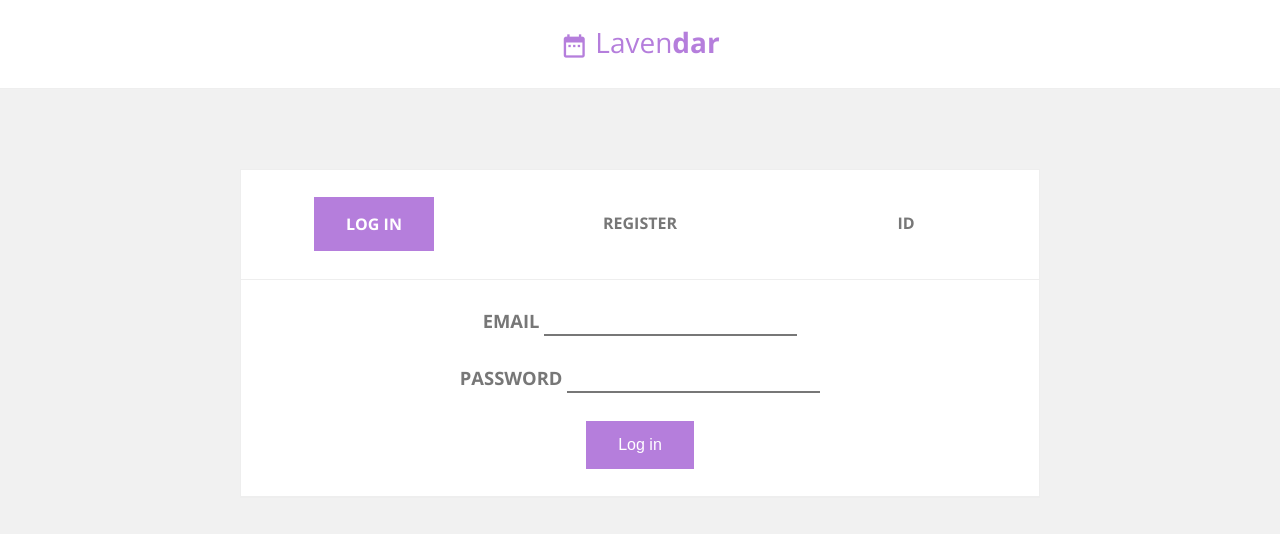
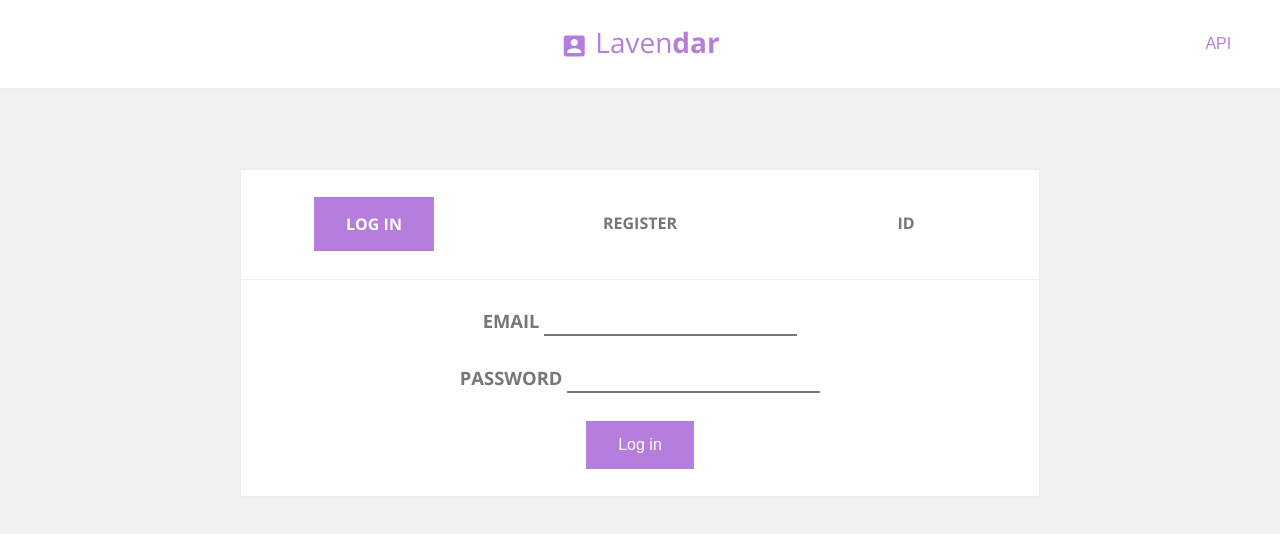
Before and after one commit to krismark930/Lavendar, a React (Create React App) app in the folder frontend/: page / in a window 1280 px wide. Shown: the top 534 px of the page. Built offline with nearby package versions, Linux system fonts and the light colour scheme.

Commit message:
routers off

```diff
--- a/frontend/package.json
+++ b/frontend/package.json
@@ -11,7 +11,6 @@
     "nanoid": "^3.1.23",
     "react": "^17.0.2",
     "react-dom": "^17.0.2",
-    "react-router-dom": "^5.2.0",
     "react-scripts": "4.0.3",
     "react-time-picker": "^4.3.0",
     "validator": "^13.6.0",
--- a/frontend/src/App.css
+++ b/frontend/src/App.css
@@ -138,7 +138,7 @@ main {
   transition: 0.15s ease-out;
 }
 
-.icon:hover {
+.icon-btn:hover {
   cursor: pointer;
 }
 
--- a/frontend/src/App.js
+++ b/frontend/src/App.js
@@ -1,11 +1,8 @@
 import React, { useState, useEffect } from "react";
-import { BrowserRouter as Router, Switch, Route } from "react-router-dom";
 import axios from "axios";
 
-import Calendar from "./components/Calendar";
-import Tasks from "./components/Tasks";
+import Main from "./components/Main";
 import Auth from "./components/Auth";
-import Api from "./components/Api";
 import "./App.css";
 
 axios.defaults.baseURL = "http://localhost:3003";
@@ -15,7 +12,6 @@ window.onbeforeunload = () => {
 };
 
 const App = () => {
-  const [calendarView, setCalendarView] = useState(true);
   const [isLoggedIn, setIsLoggedIn] = useState(false);
 
   useEffect(() => {
@@ -30,44 +26,13 @@ const App = () => {
   };
 
   return (
-    <Router>
     <div>
-        <header>
-          <div id="logo">
-            <span
-              className="icon"
-              onClick={() => setCalendarView(!calendarView)}
-            >
-              {calendarView ? "date_range" : "article"}
-            </span>
-            <span>
-              Laven<b>dar</b>
-            </span>
-            {isLoggedIn ? (
-              <button onClick={() => logout()} className="logout text-btn">
-                Logout
-              </button>
-            ) : null}
-          </div>
-        </header>
-        <main>
-          <Switch>
-            <Route exact path="/">
       {!isLoggedIn ? (
         <Auth setIsLoggedIn={setIsLoggedIn} />
-              ) : calendarView ? (
-                <Calendar />
       ) : (
-                <Tasks />
+        <Main logout={logout} />
       )}
-            </Route>
-            <Route exact path="/api">
-              <Api />
-            </Route>
-          </Switch>
-        </main>
     </div>
-    </Router>
   );
 };
 
--- a/frontend/src/components/Api.js
+++ b/frontend/src/components/Api.js
@@ -1,8 +1,8 @@
 import React from "react";
 
-const Api = (props) => {
+const Api = () => {
   return (
-    <div className="calendar">
+    <main className="calendar">
       <header className="header row flex-middle">
         <div className="col col-center api-text">
           <span>Lavendar REST Api</span>
@@ -19,8 +19,7 @@ const Api = (props) => {
             <p className="api-text">
               Lavendar is a calendar app where you can set events for specific
               days and times. This document describes a REST API which can be
-              used freely on any purpose. API is mainly built solely for
-              Lavendar app but it can be extended to other apps.
+              used freely on any purpose. API is built mainly for Lavendar app.
             </p>
           </div>
         </div>
@@ -276,7 +275,7 @@ const Api = (props) => {
         </div>
       </div>
       <br />
-    </div>
+    </main>
   );
 };
 
--- a/frontend/src/components/Auth.js
+++ b/frontend/src/components/Auth.js
@@ -4,11 +4,30 @@ import Login from "./Login";
 import Register from "./Register";
 import Id from "./Id";
 
+import Api from "./Api";
+
 const Auth = (props) => {
   const [authState, setAuthState] = useState("login");
+  const [loginView, setLoginView] = useState(true);
 
   return (
-    <div className="calendar">
+    <div>
+      <header>
+        <div id="logo">
+          <span className="icon">account_box</span>
+          <span>
+            Laven<b>dar</b>
+          </span>
+          <button
+            className="logout text-btn"
+            onClick={() => setLoginView(!loginView)}
+          >
+            {loginView ? "API" : "Login"}
+          </button>
+        </div>
+      </header>
+      {loginView ? (
+        <main className="calendar">
           <div className="header row flex-middle">
             <div className="col col-center">
               <span
@@ -21,7 +40,9 @@ const Auth = (props) => {
             <div className="col col-center">
               <span
                 onClick={() => setAuthState("register")}
-            className={`text-btn ${authState === "register" ? "active" : ""}`}
+                className={`text-btn ${
+                  authState === "register" ? "active" : ""
+                }`}
               >
                 Register
               </span>
@@ -42,6 +63,10 @@ const Auth = (props) => {
           ) : (
             <Id setIsLoggedIn={props.setIsLoggedIn} />
           )}
+        </main>
+      ) : (
+        <Api />
+      )}
     </div>
   );
 };
--- /dev/null
+++ b/frontend/src/components/Main.js
@@ -0,0 +1,32 @@
+import React, { useState } from "react";
+
+import Calendar from "./Calendar";
+import Tasks from "./Tasks";
+
+const Main = (props) => {
+  const [calendarView, setCalendarView] = useState(true);
+
+  return (
+    <div>
+      <header>
+        <div id="logo">
+          <span
+            className="icon icon-btn"
+            onClick={() => setCalendarView(!calendarView)}
+          >
+            {calendarView ? "date_range" : "article"}
+          </span>
+          <span>
+            Laven<b>dar</b>
+          </span>
+          <button onClick={() => props.logout()} className="logout text-btn">
+            Logout
+          </button>
+        </div>
+      </header>
+      <main>{calendarView ? <Calendar /> : <Tasks />}</main>
+    </div>
+  );
+};
+
+export default Main;
```
Also changed, not shown: 1 other file (tests, documents, lock files or other folders). Lines whose indentation alone changed are shown as unchanged.
